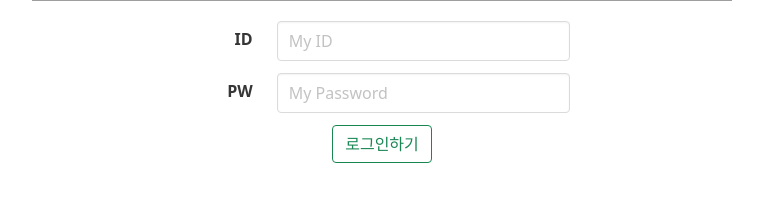
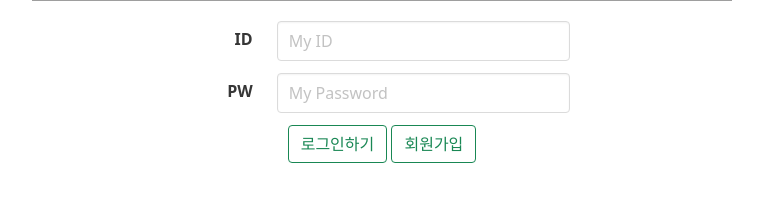
Before and after one commit to sangheon1204/store_managment, a Flask app: page /login in a window 1280 px wide. Shown: the part 599-800 px from the top of the page, without its empty margins (258-1021 px from the left). Run offline with Flask 2, Linux system fonts and the light colour scheme; some libraries are stand-ins or nearby versions; grey boxes are pictures that could not be loaded.

Commit message:
로그인 페이지에 회원가입 퍼튼 추가

```diff
--- a/templates/login.html
+++ b/templates/login.html
@@ -109,6 +109,7 @@
                     </div>
                 </div>
                 <button type="button" onclick= "login()"  class="btn btn-outline-success">로그인하기</button>
+                <button type="button" onclick= "window.location.href = '/register'"  class="btn btn-outline-success">회원가입</button>
             </div>
         </div>
     </body>
```
